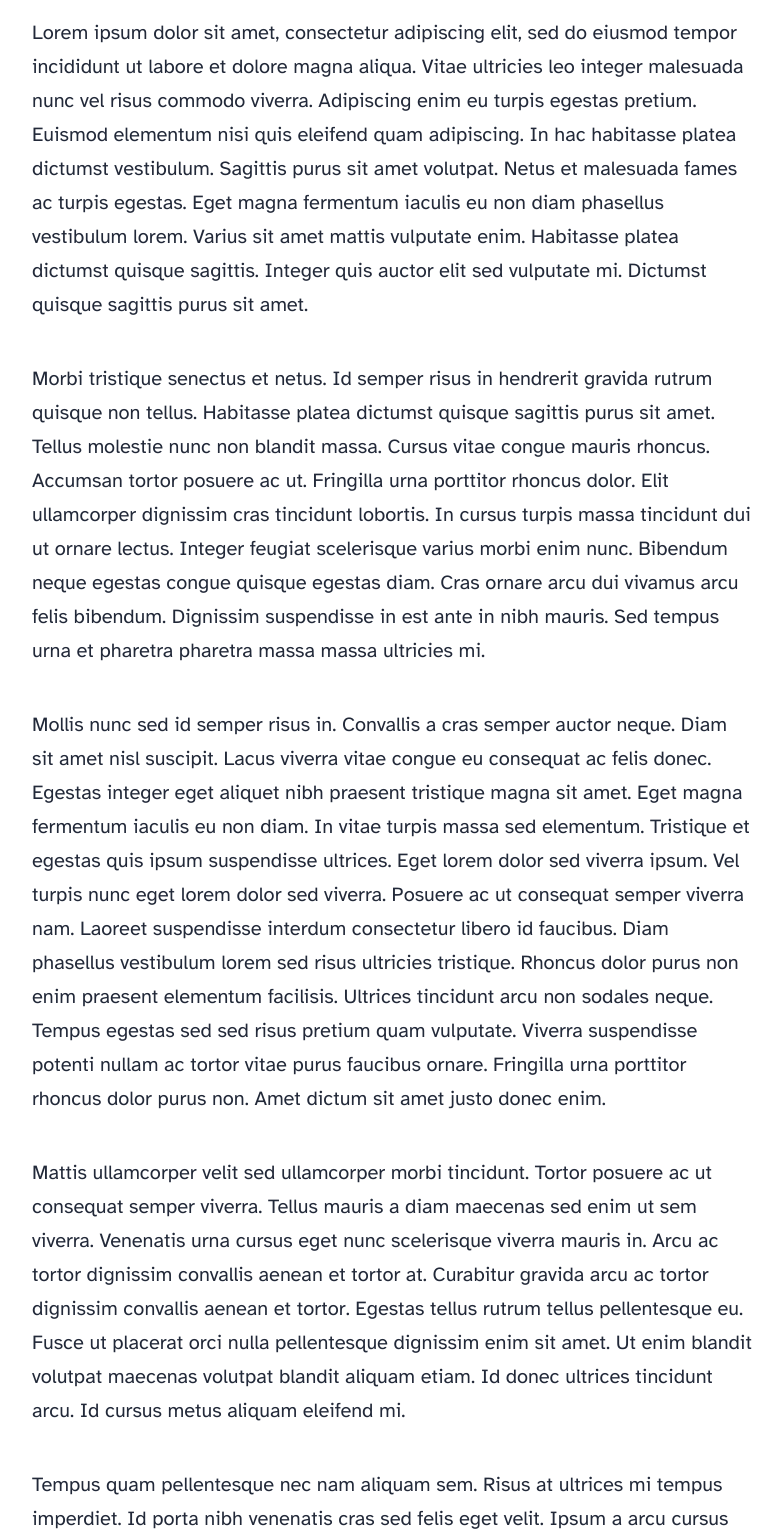
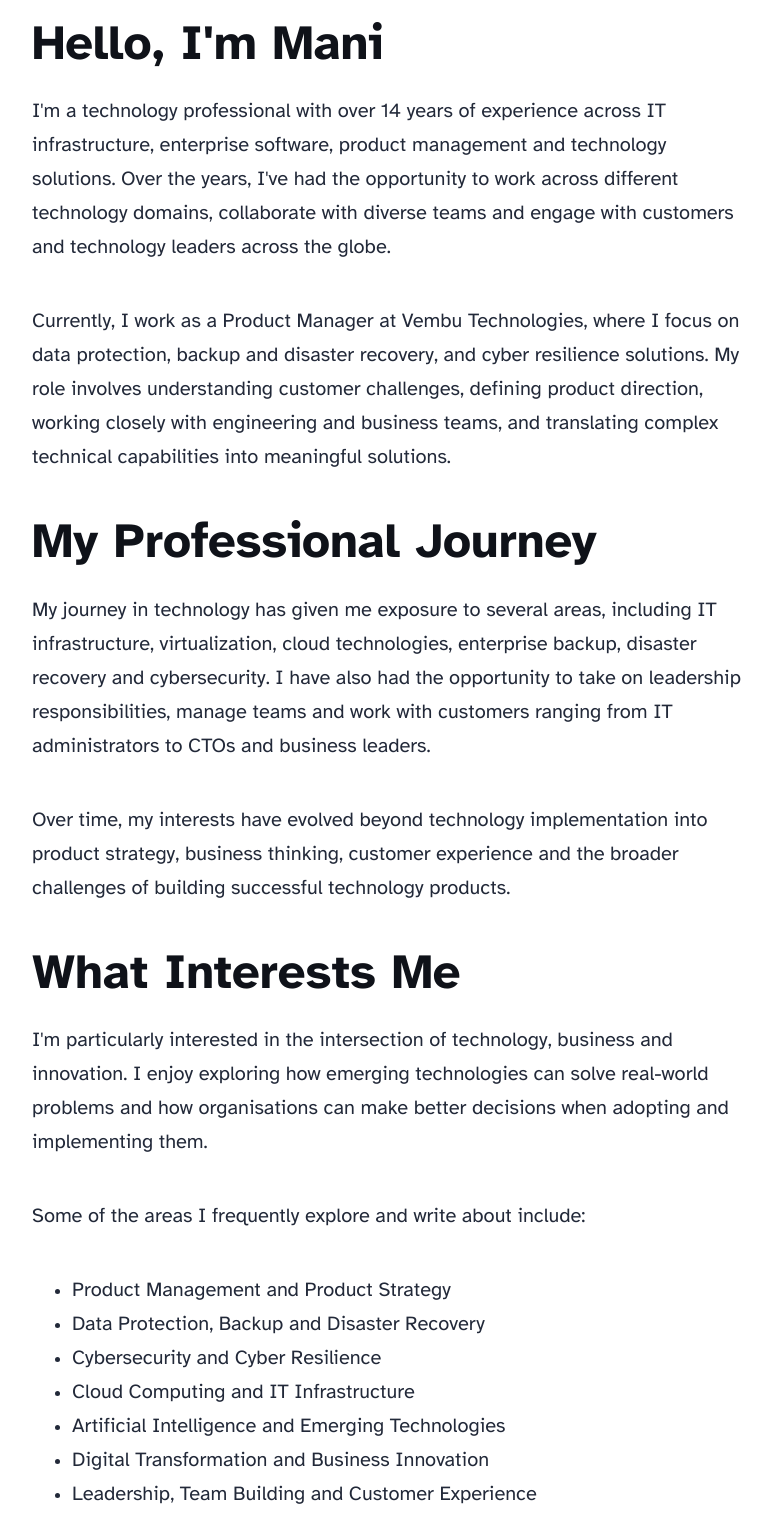
Before and after one commit to manisubramanian10/astro-blog-starter-template, an Astro site: page /about in a window 1280 px wide. Shown: the part 856-2385 px from the top of the page, without its empty margins (248-1029 px from the left). Built offline with nearby package versions, Linux system fonts and the light colour scheme; Astro itself is replaced by a stand-in of ours.

Commit message:
Update about.astro

```diff
--- a/src/pages/about.astro
+++ b/src/pages/about.astro
@@ -1,62 +1,111 @@
+
 ---
 import Layout from '../layouts/BlogPost.astro';
 ---
 
 <Layout
 	title="About Me"
-	description="Lorem ipsum dolor sit amet"
-	pubDate={new Date('August 08 2021')}
+	description="Learn about Mani Subramanian, a technology professional, product manager and strategic thinker passionate about technology, innovation and digital transformation."
+	pubDate={new Date('November 24 2026')}
 	heroImage="/blog-placeholder-about.jpg"
 >
+	<h2>Hello, I'm Mani</h2>
+
 	<p>
-		Lorem ipsum dolor sit amet, consectetur adipiscing elit, sed do eiusmod tempor incididunt ut
-		labore et dolore magna aliqua. Vitae ultricies leo integer malesuada nunc vel risus commodo
-		viverra. Adipiscing enim eu turpis egestas pretium. Euismod elementum nisi quis eleifend quam
-		adipiscing. In hac habitasse platea dictumst vestibulum. Sagittis purus sit amet volutpat. Netus
-		et malesuada fames ac turpis egestas. Eget magna fermentum iaculis eu non diam phasellus
-		vestibulum lorem. Varius sit amet mattis vulputate enim. Habitasse platea dictumst quisque
-		sagittis. Integer quis auctor elit sed vulputate mi. Dictumst quisque sagittis purus sit amet.
+		I'm a technology professional with over 14 years of experience
+		across IT infrastructure, enterprise software, product management
+		and technology solutions. Over the years, I've had the opportunity
+		to work across different technology domains, collaborate with
+		diverse teams and engage with customers and technology leaders
+		across the globe.
 	</p>
 
 	<p>
-		Morbi tristique senectus et netus. Id semper risus in hendrerit gravida rutrum quisque non
-		tellus. Habitasse platea dictumst quisque sagittis purus sit amet. Tellus molestie nunc non
-		blandit massa. Cursus vitae congue mauris rhoncus. Accumsan tortor posuere ac ut. Fringilla urna
-		porttitor rhoncus dolor. Elit ullamcorper dignissim cras tincidunt lobortis. In cursus turpis
-		massa tincidunt dui ut ornare lectus. Integer feugiat scelerisque varius morbi enim nunc.
-		Bibendum neque egestas congue quisque egestas diam. Cras ornare arcu dui vivamus arcu felis
-		bibendum. Dignissim suspendisse in est ante in nibh mauris. Sed tempus urna et pharetra pharetra
-		massa massa ultricies mi.
+		Currently, I work as a Product Manager at Vembu Technologies,
+		where I focus on data protection, backup and disaster recovery,
+		and cyber resilience solutions. My role involves understanding
+		customer challenges, defining product direction, working closely
+		with engineering and business teams, and translating complex
+		technical capabilities into meaningful solutions.
+	</p>
+
+	<h2>My Professional Journey</h2>
+
+	<p>
+		My journey in technology has given me exposure to several areas,
+		including IT infrastructure, virtualization, cloud technologies,
+		enterprise backup, disaster recovery and cybersecurity.
+		I have also had the opportunity to take on leadership
+		responsibilities, manage teams and work with customers ranging
+		from IT administrators to CTOs and business leaders.
 	</p>
 
 	<p>
-		Mollis nunc sed id semper risus in. Convallis a cras semper auctor neque. Diam sit amet nisl
-		suscipit. Lacus viverra vitae congue eu consequat ac felis donec. Egestas integer eget aliquet
-		nibh praesent tristique magna sit amet. Eget magna fermentum iaculis eu non diam. In vitae
-		turpis massa sed elementum. Tristique et egestas quis ipsum suspendisse ultrices. Eget lorem
-		dolor sed viverra ipsum. Vel turpis nunc eget lorem dolor sed viverra. Posuere ac ut consequat
-		semper viverra nam. Laoreet suspendisse interdum consectetur libero id faucibus. Diam phasellus
-		vestibulum lorem sed risus ultricies tristique. Rhoncus dolor purus non enim praesent elementum
-		facilisis. Ultrices tincidunt arcu non sodales neque. Tempus egestas sed sed risus pretium quam
-		vulputate. Viverra suspendisse potenti nullam ac tortor vitae purus faucibus ornare. Fringilla
-		urna porttitor rhoncus dolor purus non. Amet dictum sit amet justo donec enim.
+		Over time, my interests have evolved beyond technology
+		implementation into product strategy, business thinking,
+		customer experience and the broader challenges of building
+		successful technology products.
+	</p>
+
+	<h2>What Interests Me</h2>
+
+	<p>
+		I'm particularly interested in the intersection of technology,
+		business and innovation. I enjoy exploring how emerging
+		technologies can solve real-world problems and how organisations
+		can make better decisions when adopting and implementing them.
 	</p>
 
 	<p>
-		Mattis ullamcorper velit sed ullamcorper morbi tincidunt. Tortor posuere ac ut consequat semper
-		viverra. Tellus mauris a diam maecenas sed enim ut sem viverra. Venenatis urna cursus eget nunc
-		scelerisque viverra mauris in. Arcu ac tortor dignissim convallis aenean et tortor at. Curabitur
-		gravida arcu ac tortor dignissim convallis aenean et tortor. Egestas tellus rutrum tellus
-		pellentesque eu. Fusce ut placerat orci nulla pellentesque dignissim enim sit amet. Ut enim
-		blandit volutpat maecenas volutpat blandit aliquam etiam. Id donec ultrices tincidunt arcu. Id
-		cursus metus aliquam eleifend mi.
+		Some of the areas I frequently explore and write about include:
+	</p>
+
+	<ul>
+		<li>Product Management and Product Strategy</li>
+		<li>Data Protection, Backup and Disaster Recovery</li>
+		<li>Cybersecurity and Cyber Resilience</li>
+		<li>Cloud Computing and IT Infrastructure</li>
+		<li>Artificial Intelligence and Emerging Technologies</li>
+		<li>Digital Transformation and Business Innovation</li>
+		<li>Leadership, Team Building and Customer Experience</li>
+	</ul>
+
+	<h2>Why This Platform?</h2>
+
+	<p>
+		I believe knowledge becomes more valuable when it is shared.
+		This platform is my space to share perspectives, practical
+		experiences, technology reviews, product insights and lessons
+		learned throughout my professional journey.
 	</p>
 
 	<p>
-		Tempus quam pellentesque nec nam aliquam sem. Risus at ultrices mi tempus imperdiet. Id porta
-		nibh venenatis cras sed felis eget velit. Ipsum a arcu cursus vitae. Facilisis magna etiam
-		tempor orci eu lobortis elementum. Tincidunt dui ut ornare lectus sit. Quisque non tellus orci
-		ac. Blandit libero volutpat sed cras. Nec tincidunt praesent semper feugiat nibh sed pulvinar
-		proin gravida. Egestas integer eget aliquet nibh praesent tristique magna.
+		I also plan to share webinars, presentations, discussions
+		and independent perspectives on emerging technologies and
+		their impact on businesses and society.
+	</p>
+
+	<p>
+		My intention is to keep things practical, insightful and
+		meaningful rather than simply adding to the noise of the
+		technology world.
+	</p>
+
+	<h2>Let's Connect</h2>
+
+	<p>
+		I'm always interested in connecting with technology
+		professionals, product leaders, entrepreneurs and people
+		who enjoy exchanging ideas and perspectives.
+	</p>
+
+	<p>
+		Whether it's a discussion about technology, product strategy,
+		business challenges or an interesting new idea, I'd be
+		happy to connect.
+	</p>
+
+	<p>
+		Thanks for stopping by. I hope you find something useful here.
 	</p>
 </Layout>
```
